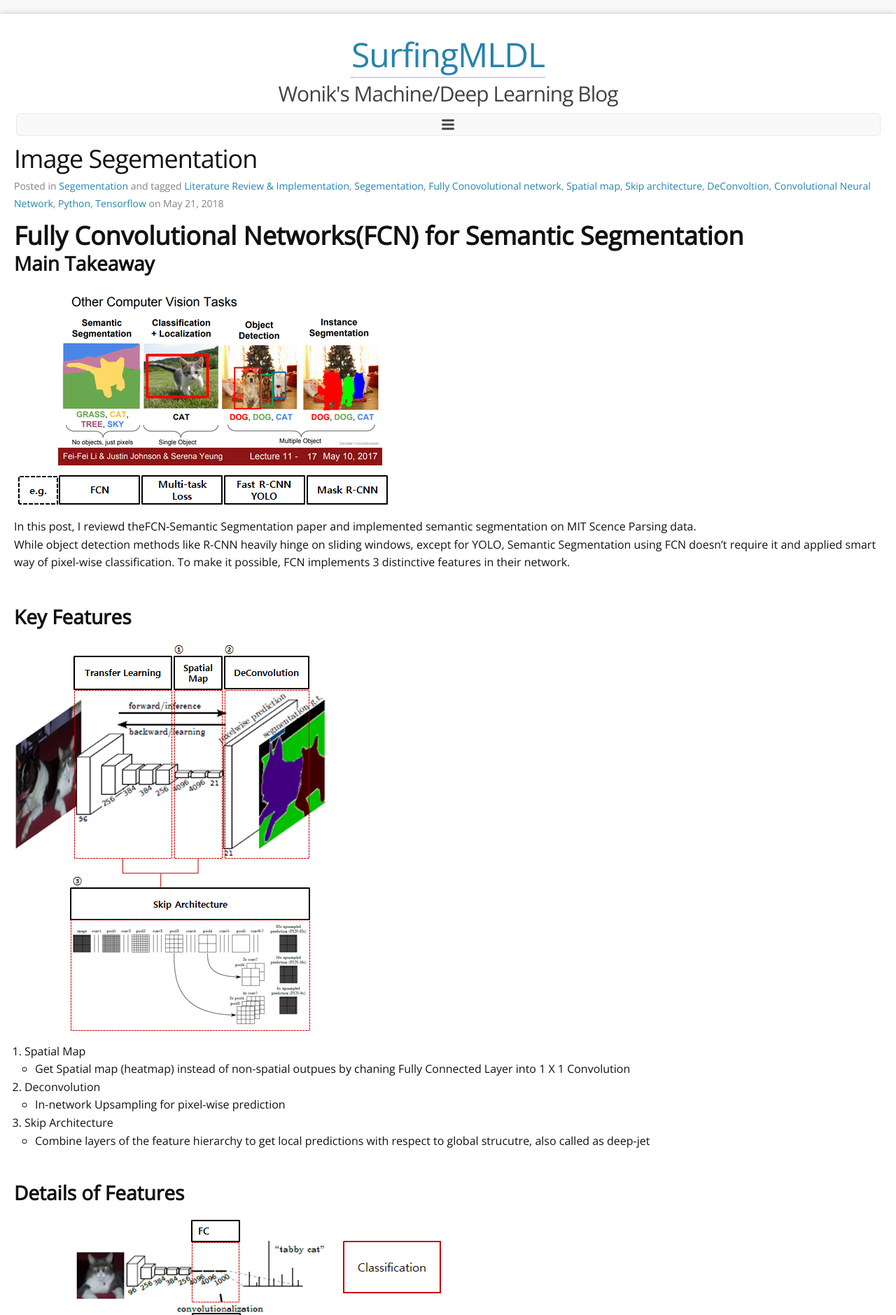
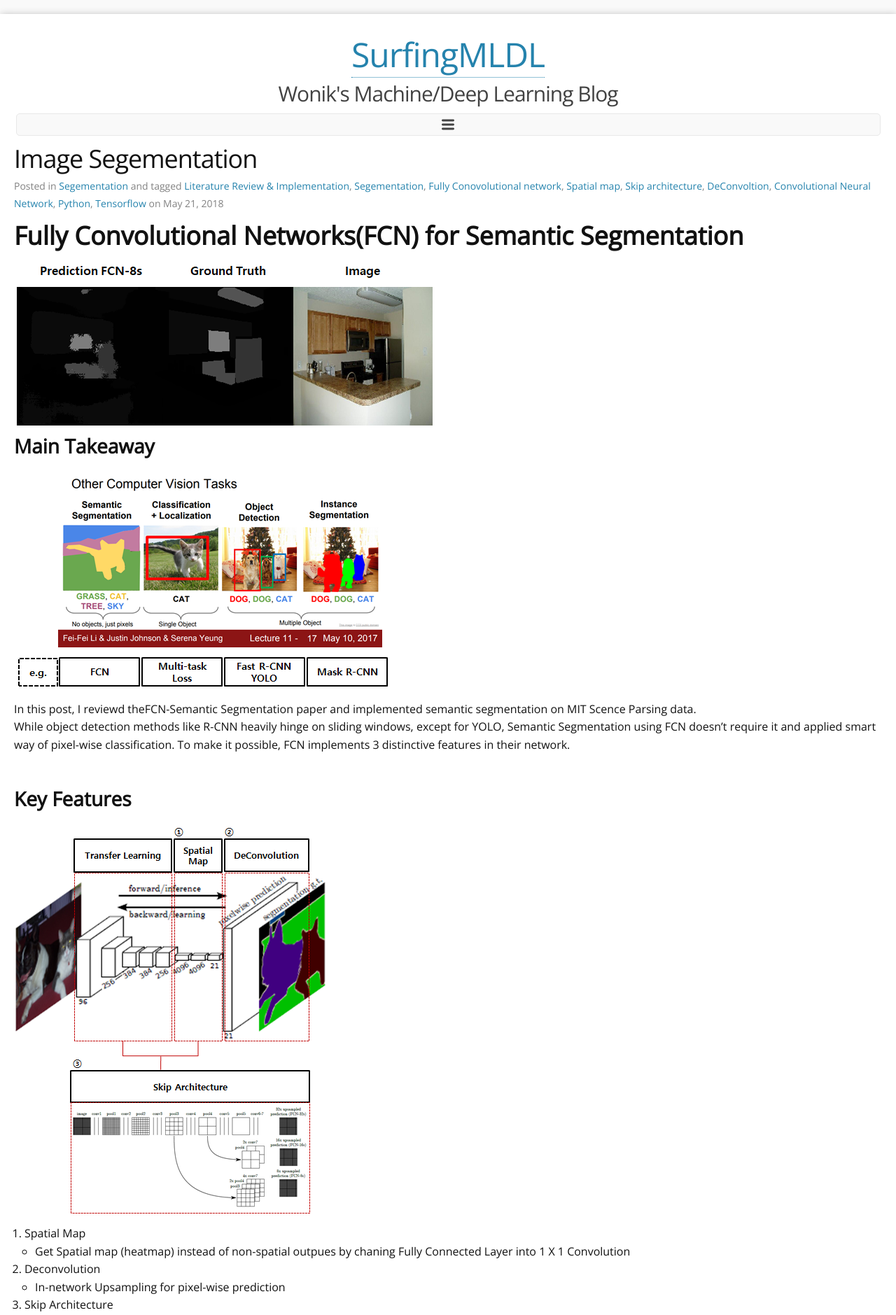
Before and after one commit to wonik/wonikjang.github.io, a Jekyll site: the page built from _posts/2018-05-21-Image_segmentation.md, in a window 1280 px wide. Shown: the top 1879 px of the page at 70% size. Built offline with Jekyll 4.4.1, drawn with Linux system fonts in a browser that asks for light colours; nearby versions of some CDN libraries; comment, search, counter and statistics services are not loaded.

Commit message:
Update 2018-05-21-Image_segmentation.md

```diff
--- a/_posts/2018-05-21-Image_segmentation.md
+++ b/_posts/2018-05-21-Image_segmentation.md
@@ -20,6 +20,7 @@ tags:
 
 # **Fully Convolutional Networks(FCN) for Semantic Segmentation**
 
+![fcn_result](/result_images/fcn_result.PNG  "fcn_result")
 
 ## **Main Takeaway**
 
```
